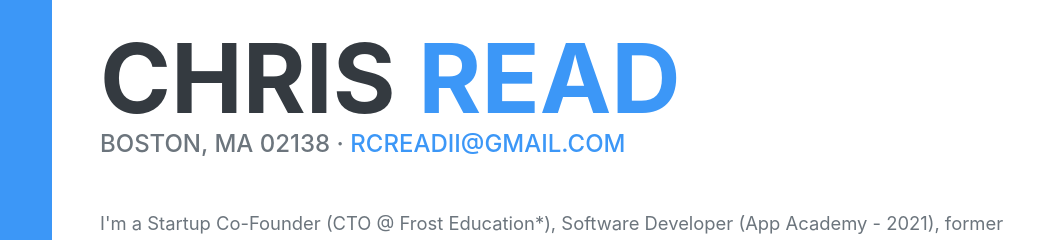
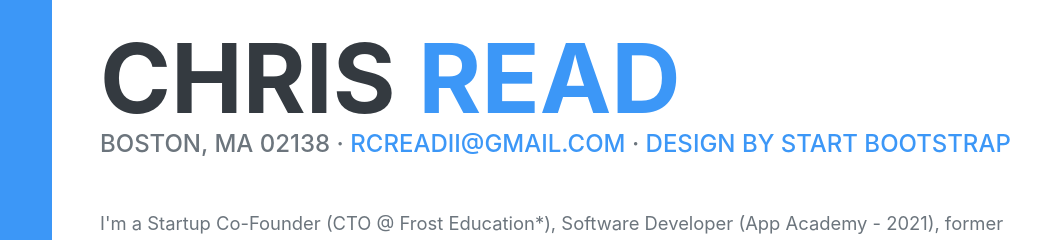
Before and after one commit to chrisreadscode/rcreadii.github.io, a plain HTML site: page index.html in a window 1280 px wide. Shown: the part 131-371 px from the top of the page, 220-1280 px from the left. Drawn offline with nearby package versions, Linux system fonts and the light colour scheme; a web font is replaced by a local one.

Commit message:
give credit to Start Bootstrap as designers

```diff
--- a/index.html
+++ b/index.html
@@ -46,9 +46,11 @@
                     </h1>
                     <div class="subheading mb-5">
                         <!-- 3542 Berry Street · Cheyenne Wells, CO 80810 · (317) 585-8468 · -->
-                        Boston, MA 02138 ·
-                        <a href="mailto:rcreadii@gmail.com">rcreadii@gmail.com</a>
+                        Boston, MA 02138 · <a href="mailto:rcreadii@gmail.com">rcreadii@gmail.com</a>
+                        ·
+                        <a href="https://startbootstrap.com/theme/resume">Design by Start Bootstrap</a>
                     </div>
+                    <div class="subheading mb-5"></div>
                     <p class="lead mb-5">I'm a Startup Co-Founder (CTO @ Frost Education*), Software Developer (App Academy - 2021), former Data Scientist (Brex - YC W17), and Harvard Graduate (2017).
                     </br></br> I was originally a History major who, after taking a chunk of courses in computer science, statistics, and mathematics and working at a startup, transitioned from finance and economics into software engineering. Previously, I researched American housing legislation with the former head of the Federal Housing and Finance Agency and got a summer finance internship by cold-emailing a billionaire.
                     </p>
```
